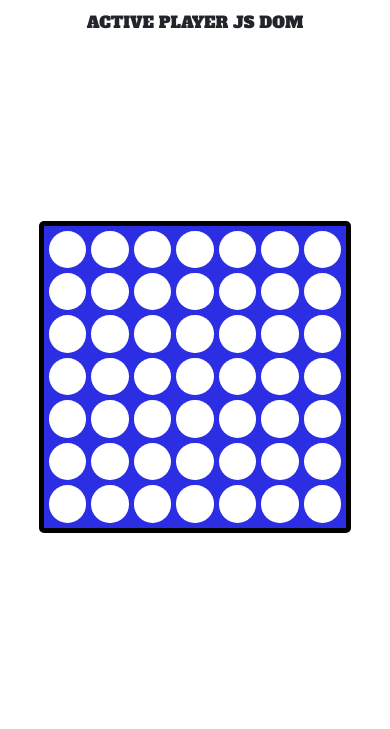
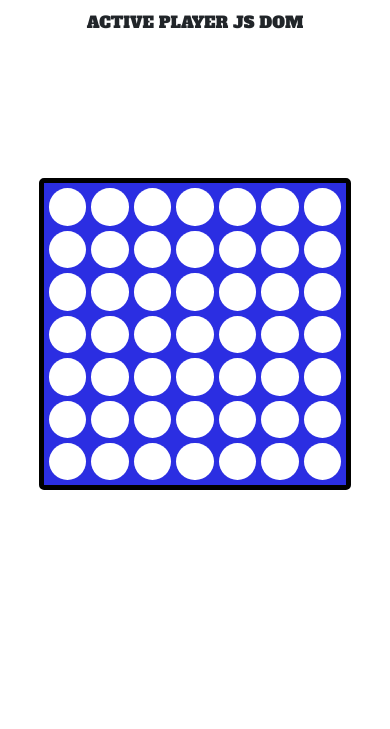
Before and after one commit to jkingportfolio/CI_PP2_Connect4_Archived, a plain HTML site: page index.html in a window 390 px wide. Shown: the part 72-801 px from the top of the page. Drawn offline with nearby package versions, Linux system fonts and the light colour scheme.

Commit message:
updated min height on the game section to 70vh so the grid sits more central and the footer is within the full page of an iphone 5

```diff
--- a/assets/css/styles.css
+++ b/assets/css/styles.css
@@ -14,7 +14,6 @@ body {
     flex-direction: column;
     background-color: white;
     box-sizing: border-box;
-    /* font-family: 'Teko', sans-serif; */
     font-family: 'Alfa Slab One', cursive;
 }
 
@@ -26,14 +25,11 @@ section {
     display: flex;
     justify-content: center;
     align-content: center;
-    /* flex: inherit; */
 }
 
 .display-flex-row {
     display: flex;
     flex-direction: row;
-    /* justify-content: space-evenly;
-    align-items: flex-end; */
 }
 
 .display-flex-column {
@@ -74,7 +70,7 @@ header {
 
 .game-section {
     position: relative;
-    min-height: 80vh;
+    min-height: 70vh;
 }
 
 .game-notification {
```
